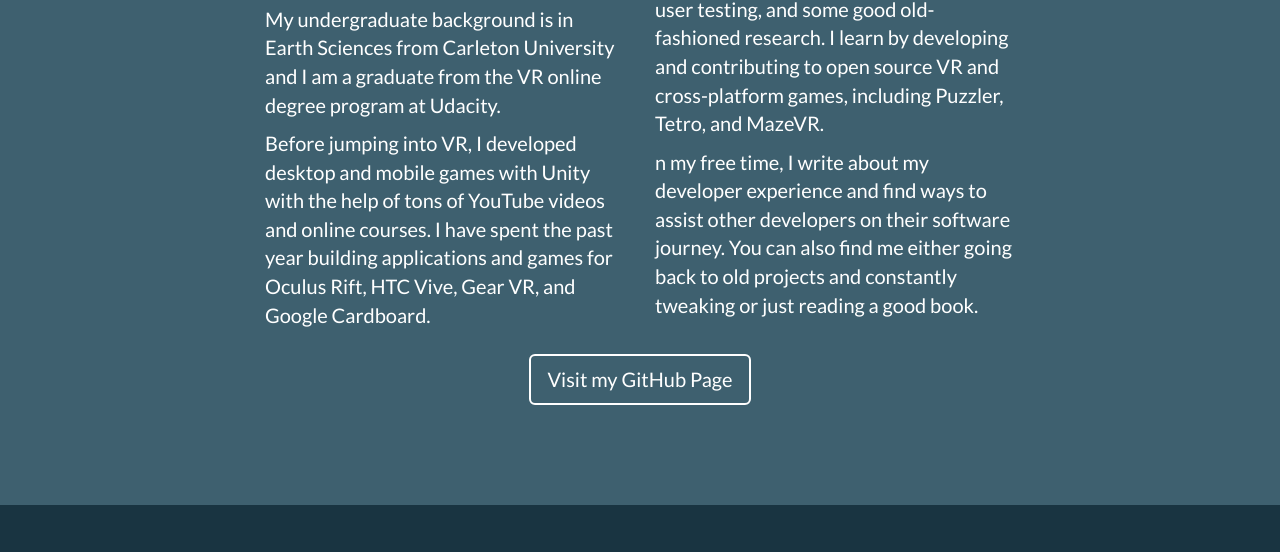
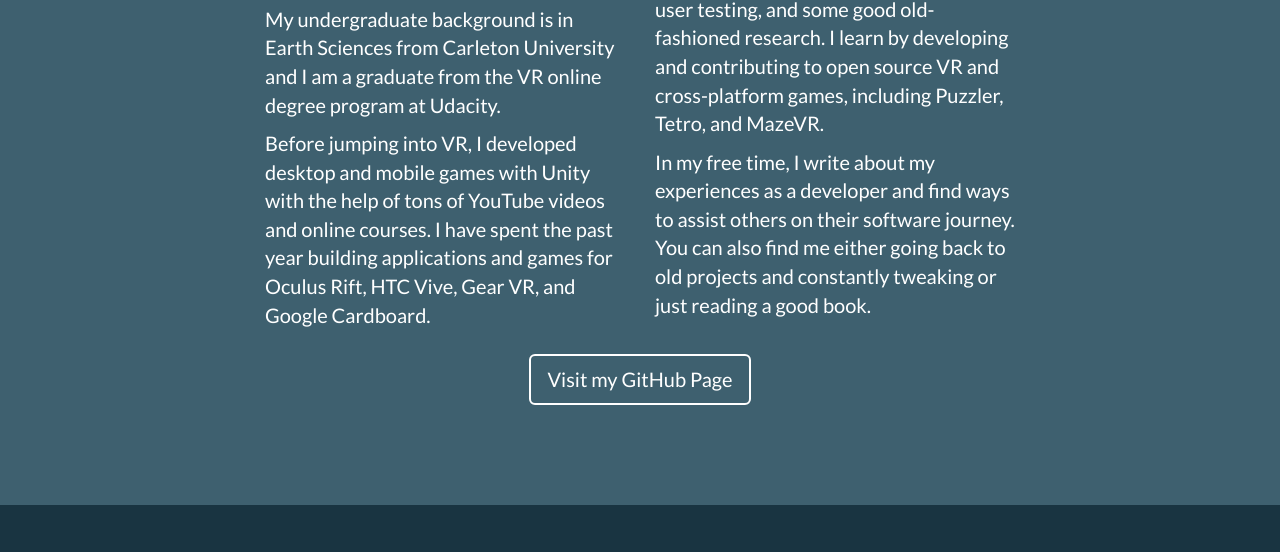
Before and after one commit to deinyefa/deinyefa.github.io, a website: page index.html in a window 1280 px wide. Shown: the part 2319-2871 px from the top of the page. Drawn offline with nearby package versions, Linux system fonts and the light colour scheme.

Commit message:
Update index.html

```diff
--- a/index.html
+++ b/index.html
@@ -228,7 +228,7 @@
                 </div>
                 <div class="col-lg-4">
                     <p>Now, I develop brilliant VR experiences and games with the power of iteration, user testing, and some good old-fashioned research. I learn by developing and contributing to open source VR and cross-platform games, including Puzzler, Tetro, and MazeVR.</p>
-                    <p>n my free time, I write about my developer experience and find ways to assist other developers on their software journey. You can also find me either going back to old projects and constantly tweaking or just reading a good book.</p>
+                    <p>In my free time, I write about my experiences as a developer and find ways to assist others on their software journey. You can also find me either going back to old projects and constantly tweaking or just reading a good book.</p>
                 </div>
                 <div class="col-lg-8 col-lg-offset-2 text-center">
                     <a href="https://github.com/deinyefa" class="btn btn-lg btn-outline">
```
